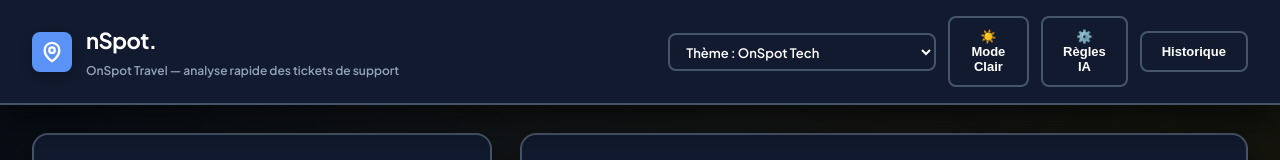
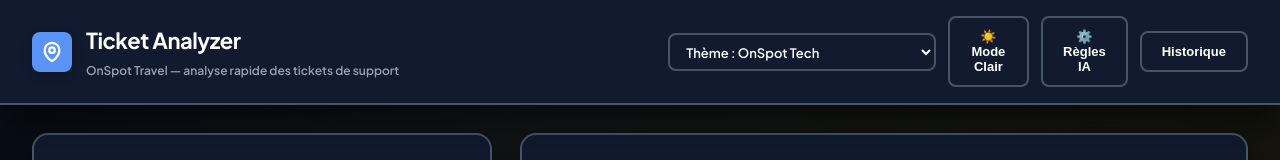
Before and after one commit to asukatraloc22-rgb/OnSpot-Ticket, a website: page index.html in a window 1280 px wide. Shown: the top 160 px of the page. Drawn offline with Linux system fonts and the light colour scheme.

Commit message:
Update index.html

```diff
--- a/index.html
+++ b/index.html
@@ -17,7 +17,7 @@
       </svg>
     </span>
     <div class="brand-text">
-      <h1>nSpot.</h1>
+      <h1>Ticket Analyzer</h1>
       <p>OnSpot Travel — analyse rapide des tickets de support</p>
     </div>
   </div>
```
